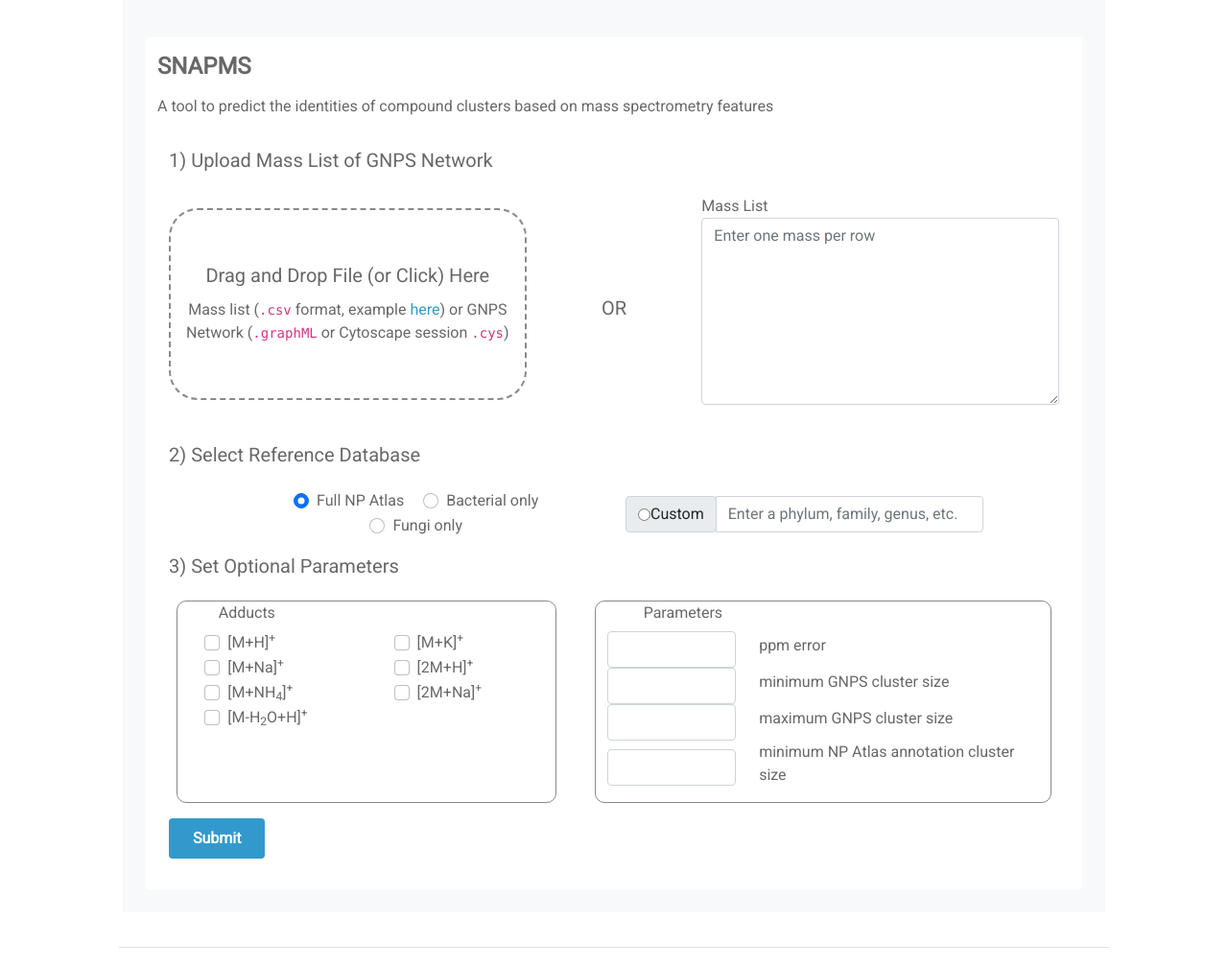
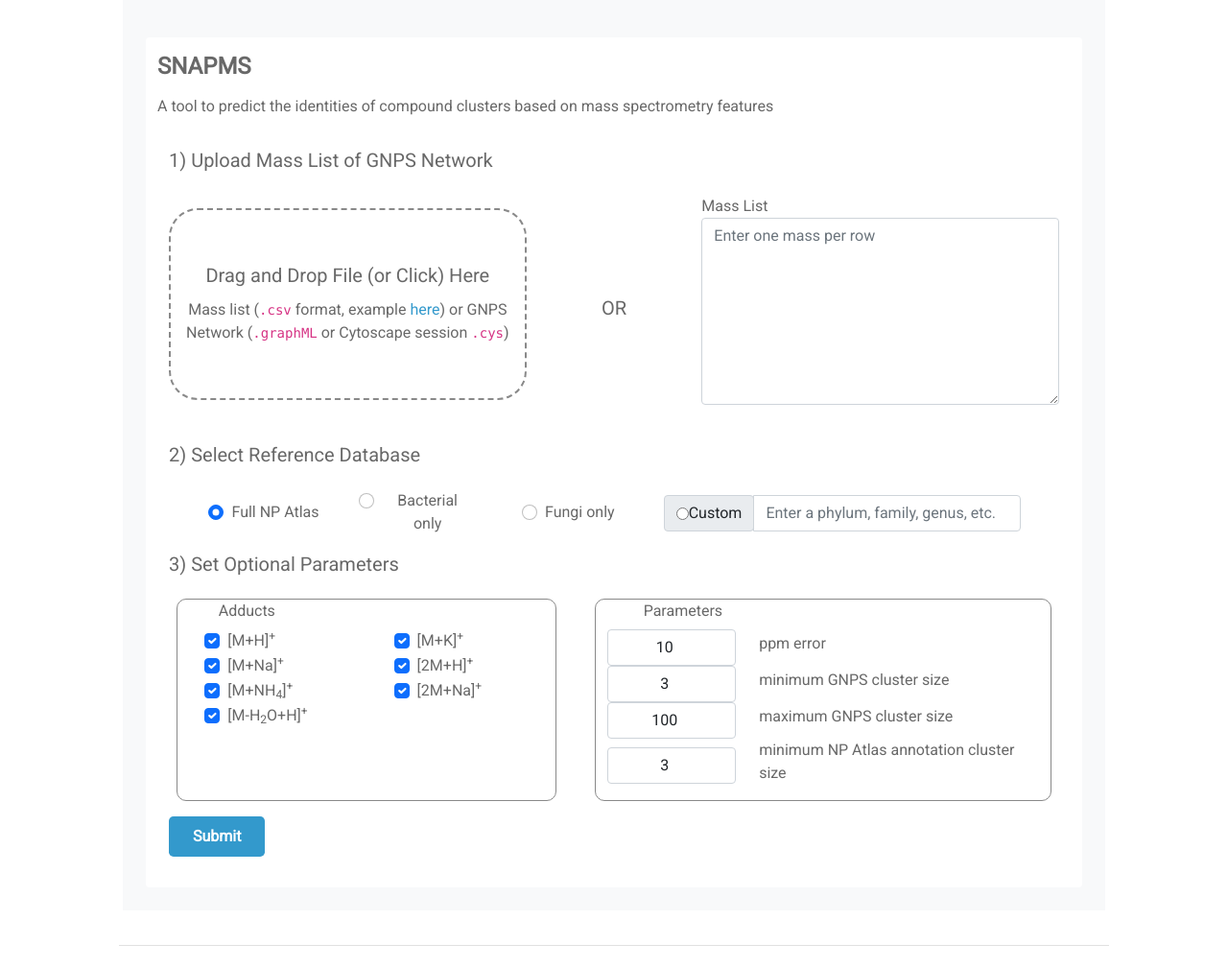
Before and after one commit to liningtonlab/snapms, a Django app: page /snapms/ in a window 1280 px wide. Shown: the part 179-1187 px from the top of the page at 96% size. After the commit the page ends 1165 px from the top, so only its background shows below. Run offline with Django 3.2, Linux system fonts and the light colour scheme; some libraries are stand-ins or nearby versions.

Commit message:
adds basic Vue JS for dashboard

```diff
--- a/snapms_site/snapms/templates/dashboard.html
+++ b/snapms_site/snapms/templates/dashboard.html
@@ -28,7 +28,9 @@
         border-width: 0.5px;
     }
 </style>
-<div class="container-fluid">
+<div class="container-fluid" id="vue-app">
+    <form @submit.prevent="submitData">
+        {% csrf_token %}
         <div class="row pt-2 pb-4">
             A tool to predict the identities of compound clusters based on mass spectrometry features
         </div>
@@ -61,20 +63,24 @@
             <h5>2) Select Reference Database</h5>
         </div>
         <div class="row align-items-center justify-content-center py-2">
-        <div class="col-lg-5 text-center">
+            <div class="col-lg-2 text-center">
                 <div class="form-check form-check-inline">
                     <input class="form-check-input" type="radio" id="inlineCheckboxFull" value="full"
-                    name="refereceDbSelection" checked>
+                        name="refereceDbSelection" checked v-model="reference_db">
                     <label class="form-check-label" for="inlineCheckboxFull">Full NP Atlas</label>
                 </div>
+            </div>
+            <div class="col-lg-2 text-center">
                 <div class="form-check form-check-inline">
                     <input class="form-check-input" type="radio" id="inlineCheckboxBact" value="bacteria"
-                    name="refereceDbSelection">
+                        name="refereceDbSelection" v-model="reference_db">
                     <label class="form-check-label" for="inlineCheckboxBact">Bacterial only</label>
                 </div>
+            </div>
+            <div class="col-lg-2 text-center">
                 <div class="form-check form-check-inline">
                     <input class="form-check-input" type="radio" id="inlineCheckboxBact" value="fungi"
-                    name="refereceDbSelection">
+                        name="refereceDbSelection" v-model="reference_db">
                     <label class="form-check-label" for="inlineCheckboxBact">Fungi only</label>
                 </div>
             </div>
@@ -82,11 +88,13 @@
                 <div class="input-group">
                     <div class="input-group-prepend">
                         <div class="input-group-text">
-                        <input type="radio" id="inlineCheckboxCustom" value="custom" name="refereceDbSelection">
+                            <input type="radio" id="inlineCheckboxCustom" value="custom" name="refereceDbSelection"
+                                v-model="reference_db">
                             <label class="form-check-label" for="inlineCheckboxCustom">Custom</label>
                         </div>
                     </div>
-                <input type="text" class="form-control" placeholder="Enter a phylum, family, genus, etc.">
+                    <input type="text" class="form-control" placeholder="Enter a phylum, family, genus, etc."
+                        v-model="custom_value">
                 </div>
             </div>
         </div>
@@ -152,7 +167,8 @@
                     <legend class="offset-sm-1 col-form-label col-sm-2 pt-0">Parameters</legend>
                     <div class="form-group row align-items-center">
                         <div class="col-sm-4">
-                        <input class="form-control text-center" type="number" step="1" min="1" id="ppm_error">
+                            <input class="form-control text-center" type="number" step="1" min="1" id="ppm_error"
+                                v-model="ppm_error">
                         </div>
                         <div class="col-sm-4">
                             <label class="form-label" for="ppm_error">ppm error</label>
@@ -160,7 +176,8 @@
                     </div>
                     <div class="form-group row align-items-center">
                         <div class="col-sm-4">
-                        <input class="form-control text-center" type="number" step="1" min="0" id="min_gnps_size">
+                            <input class="form-control text-center" type="number" step="1" min="0" id="min_gnps_size"
+                                v-model="min_gnps">
                         </div>
                         <div class="col-sm-8">
                             <label class="form-label" for="min_gnps_size">minimum GNPS cluster size</label>
@@ -168,7 +185,8 @@
                     </div>
                     <div class="form-group row align-items-center">
                         <div class="col-sm-4">
-                        <input class="form-control text-center" type="number" step="1" min="0" id="max_gnps_size">
+                            <input class="form-control text-center" type="number" step="1" min="0" id="max_gnps_size"
+                                v-model="max_gnps">
                         </div>
                         <div class="col-sm-8">
                             <label class="form-label" for="max_gnps_size">maximum GNPS cluster size</label>
@@ -176,10 +194,12 @@
                     </div>
                     <div class="form-group row align-items-center">
                         <div class="col-sm-4">
-                        <input class="form-control text-center" type="number" step="1" min="0" id="max_atlas_size">
+                            <input class="form-control text-center" type="number" step="1" min="0" id="min_atlas_size"
+                                v-model="min_atlas">
                         </div>
                         <div class="col-sm-8">
-                        <label class="form-label" for="max_atlas_size">minimum NP Atlas annotation cluster size</label>
+                            <label class="form-label" for="min_atlas_size">minimum NP Atlas annotation cluster
+                                size</label>
                         </div>
                     </div>
                 </fieldset>
@@ -187,8 +207,51 @@
         </div>
         <div class="row py-2">
             <div class="col">
-            <input type="button" class="btn btn-prim-solid" value="Submit" onclick="handleSubmit()">
+                <button class="btn btn-prim-solid btn-lg" type="submit">
+                    Submit
+                </button>
             </div>
         </div>
+    </form>
 </div>
+
+<script>
+    function sleep(ms) {
+        return new Promise(resolve => setTimeout(resolve, ms));
+    }
+    var app = new Vue({
+        delimiters: ["[[", "]]"],
+        el: '#vue-app',
+        data: {
+            input_file: null,
+            mass_list: "",
+            reference_db: "full",
+            custom_value: "",
+            checked_adducts: ["m_plus_h", "m_plus_na", "m_plus_nh4", "m_minus_h2o_plus_h", "m_plus_k", "2m_plus_h", "2m_plus_na"],
+            ppm_error: 10,
+            min_gnps: 3,
+            max_gnps: 100,
+            min_atlas: 3,
+        },
+        methods: {
+            submitData: async function () {
+                console.log("Submit...")
+                $("#loader-div").removeClass("d-none")
+                await sleep(3000)
+                // const csrftoken = document.querySelector('[name=csrfmiddlewaretoken]').value
+                // axios.post("#", post_data, { headers: { 'X-CSRFToken': csrftoken } }).then(res => {
+                //     console.log(res)
+                //     $("#loader-div").addClass("d-none")
+                //     alert("Thanks for submitting your data!")
+                //     window.location.reload();
+                // }, err => {
+                //     $("#loader-div").addClass("d-none")
+                //     console.error(err)
+                //     alert("Failed to submit data... Please contact us at support@npatlas.org")
+                // });
+                $("#loader-div").addClass("d-none")
+            }
+        }
+    })
+</script>
 {% endblock %}
--- a/snapms_site/templates/base.html
+++ b/snapms_site/templates/base.html
@@ -24,13 +24,13 @@
 
     <!-- VueJS for reactivity -->
     <!-- development version, includes helpful console warnings -->
-    <!-- <script src="https://cdn.jsdelivr.net/npm/vue@2/dist/vue.js"></script> -->
+    <script src="https://cdn.jsdelivr.net/npm/vue@2/dist/vue.js"></script>
     <!-- production version, optimized for size and speed -->
     <!-- <script src="https://cdn.jsdelivr.net/npm/vue@2"></script> -->
     <!-- Axios for easy AJAX -->
-    <!-- <script src="https://cdnjs.cloudflare.com/ajax/libs/axios/0.21.1/axios.min.js"
+    <script src="https://cdnjs.cloudflare.com/ajax/libs/axios/0.21.1/axios.min.js"
         integrity="sha512-bZS47S7sPOxkjU/4Bt0zrhEtWx0y0CRkhEp8IckzK+ltifIIE9EMIMTuT/mEzoIMewUINruDBIR/jJnbguonqQ=="
-        crossorigin="anonymous"></script> -->
+        crossorigin="anonymous"></script>
 
     <!-- Static resources -->
     {% load static %}
```
Also changed, not shown: other parts of snapms_site/snapms/templates/dashboard.html (+15 -8 lines). Lines whose indentation alone changed are shown as unchanged.
